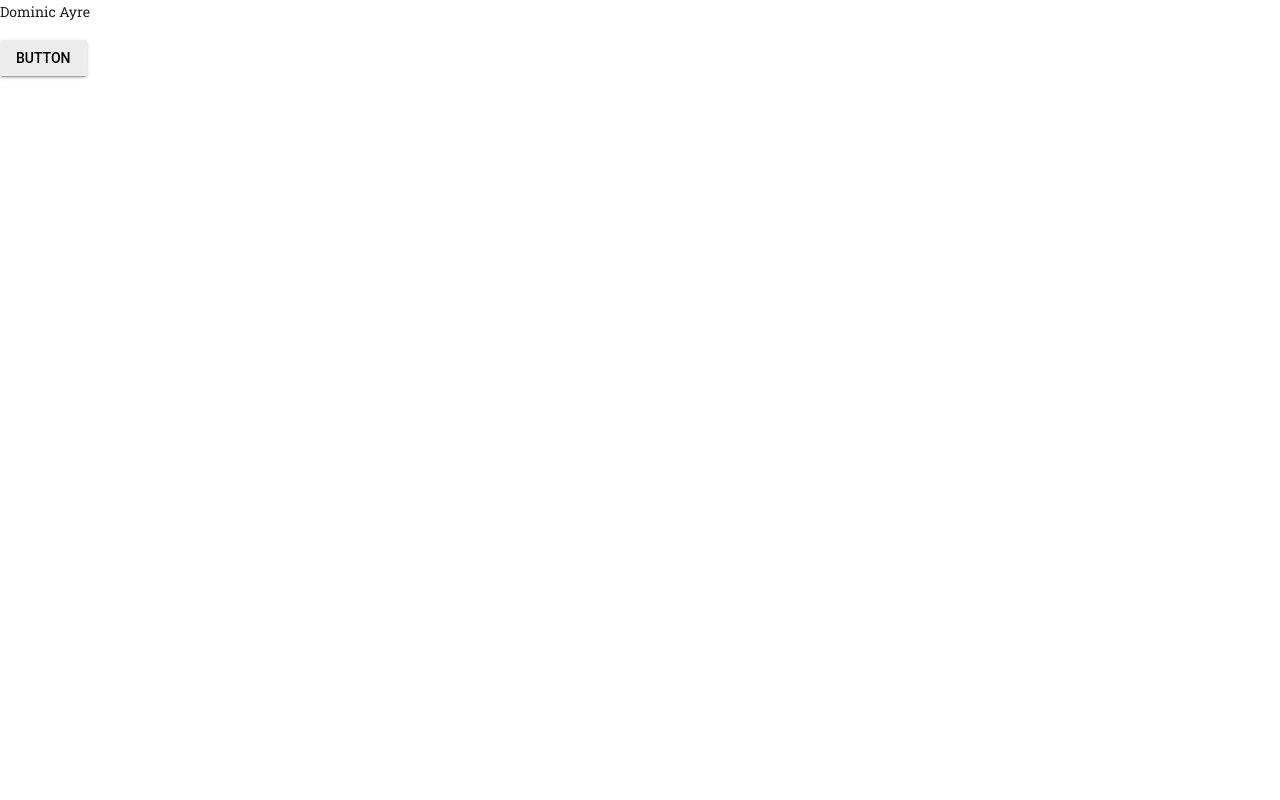
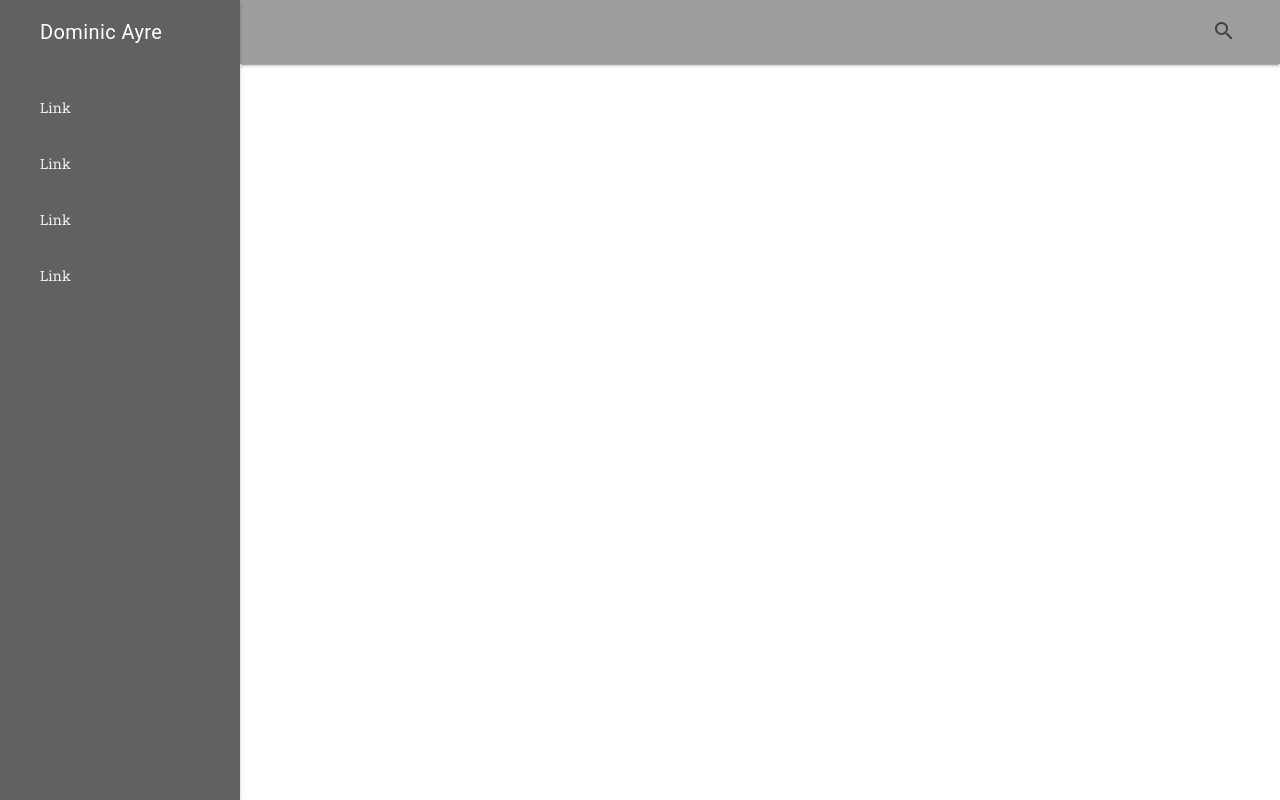
Before and after one commit to DomAyre/DomAyre.github.io, a plain HTML site: page index.html in a window 1280 px wide. Drawn offline with nearby package versions, Linux system fonts and the light colour scheme.

Commit message:
Added sidebar

```diff
--- a/index.html
+++ b/index.html
@@ -1,5 +1,5 @@
 <!DOCTYPE html>
-<html class="mdc-typography">
+<html>
   <head>
 
     <title>Dominic Ayre</title>
@@ -18,13 +18,40 @@
 
   <body>
 
-    <p>Dominic Ayre</p>
+    <div class="mdl-layout mdl-js-layout mdl-layout--fixed-drawer mdl-layout--fixed-header">
 
-    <!-- Raised button with ripple -->
-    <button class="mdl-button mdl-js-button mdl-button--raised mdl-js-ripple-effect">
-    Button
-    </button>
+        <header class="mdl-layout__header">
+            <div class="mdl-layout__header-row">
+                <div class="mdl-layout-spacer"></div>
+                <div class="mdl-textfield mdl-js-textfield mdl-textfield--expandable mdl-textfield--floating-label mdl-textfield--align-right">
+                    <label class="mdl-button mdl-js-button mdl-button--icon" for="fixed-header-drawer-exp">
+                        <i class="material-icons">search</i>
+                    </label>
+                    <div class="mdl-textfield__expandable-holder">
+                        <input class="mdl-textfield__input" type="text" name="sample" id="fixed-header-drawer-exp">
+                    </div>
+                </div>
+            </div>
+        </header>
 
+        <div class="mdl-layout__drawer">
+            <span class="mdl-layout-title">Dominic Ayre</span>
+            <nav class="mdl-navigation">
+                <a class="mdl-navigation__link" href="">Link</a>
+                <a class="mdl-navigation__link" href="">Link</a>
+                <a class="mdl-navigation__link" href="">Link</a>
+                <a class="mdl-navigation__link" href="">Link</a>
+            </nav>
+
+        </div>
+
+        <main class="mdl-layout__content">
+            <div class="page-content">
+
+            </div>
+        </main>
+
+    </div>
 
   </body>
 </html>
--- a/main.css
+++ b/main.css
@@ -2,3 +2,20 @@ body
 {
     font-family: 'Roboto Slab', serif !important;
 }
+
+.mdl-layout__drawer
+{
+    background-color: #616161;
+    border-color: #616161;
+    color: white;
+}
+
+.mdl-navigation__link
+{
+    color: white !important;
+}
+
+.mdl-navigation__link:hover
+{
+    background-color: #00BCD4 !important;
+}
```
